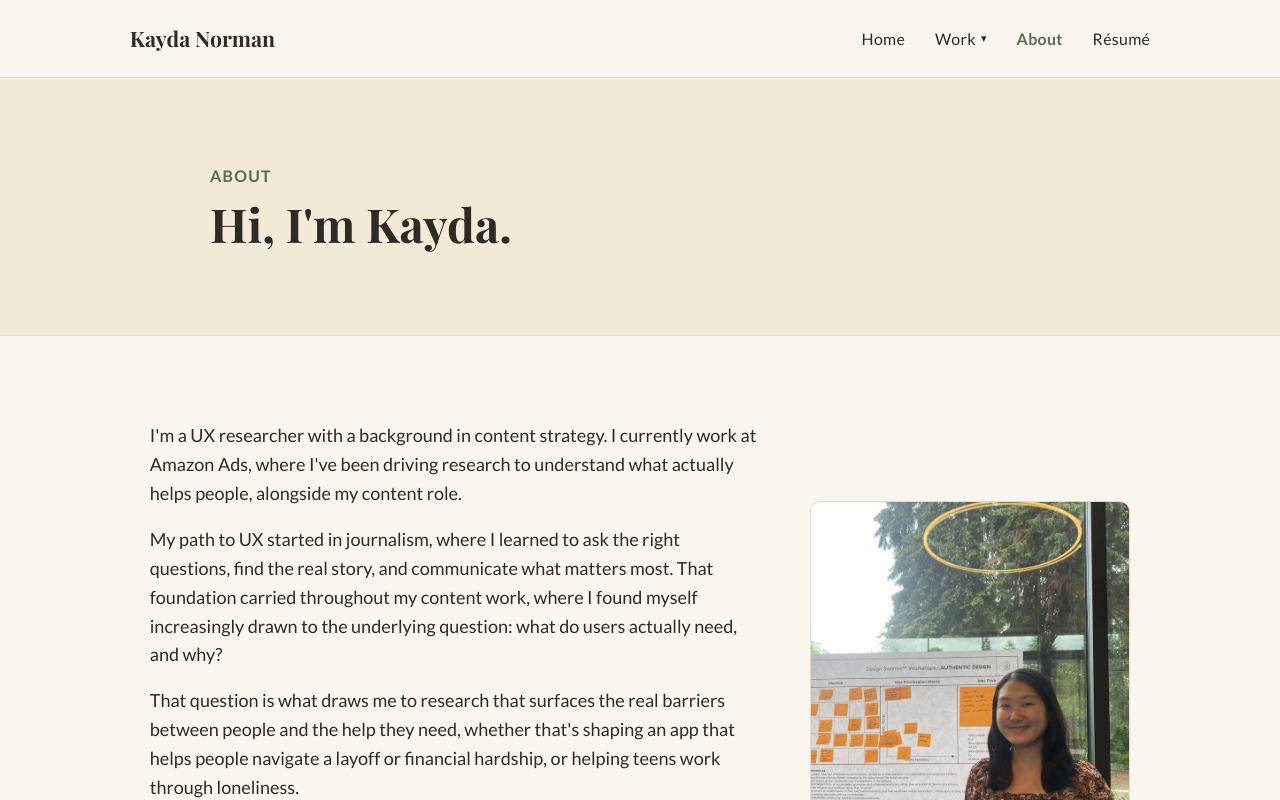
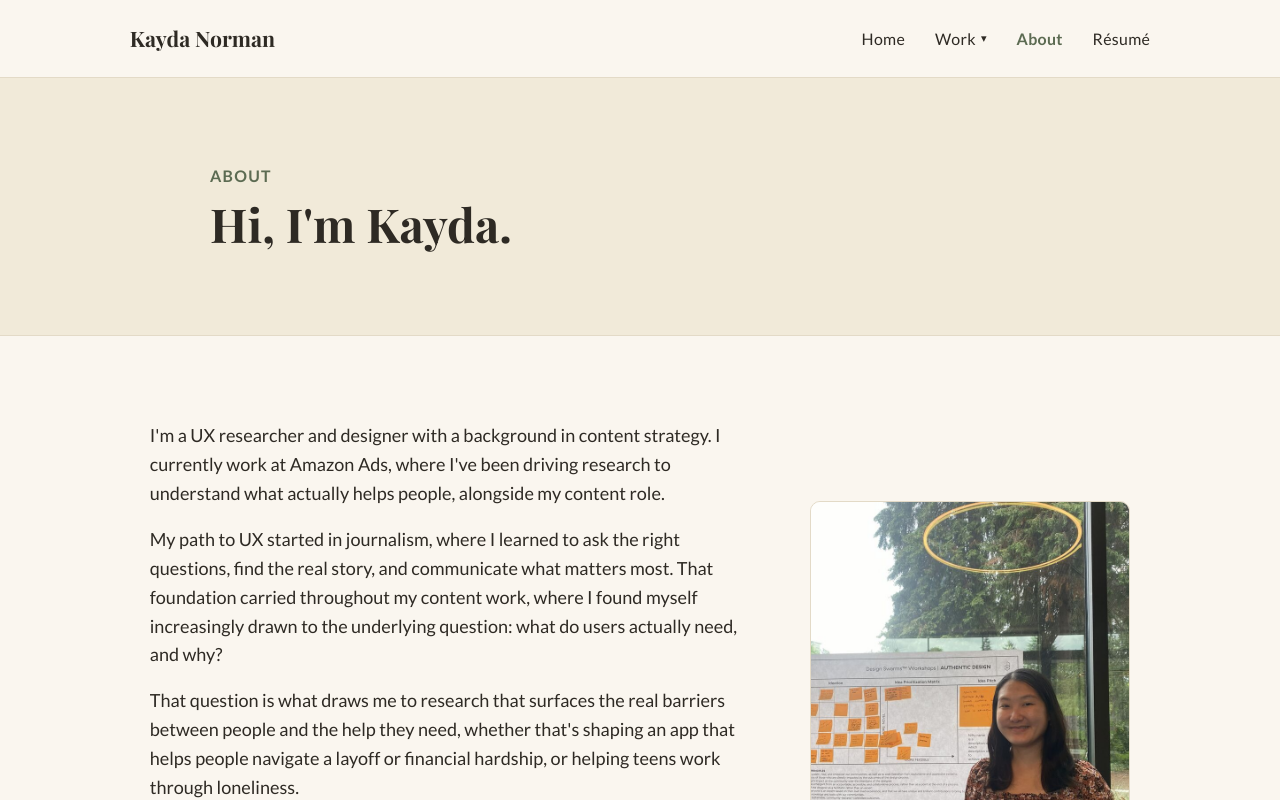
Before and after one commit to kn345/projects, a React (Vite) app: page /about in a window 1280 px wide. Shown: the top 800 px of the page. Built offline with nearby package versions, Linux system fonts and the light colour scheme.

Commit message:
Update About bio to say UX researcher and designer
Co-Authored-By: Claude Sonnet 5 <noreply@anthropic.com>
Claude-Session: https://claude.ai/code/session_0113M3NZaR24mC5vpAvaNJMp

```diff
--- a/src/pages/About.jsx
+++ b/src/pages/About.jsx
@@ -37,7 +37,7 @@ export default function About() {
           <div className="about-bio-grid">
             <div style={{ maxWidth: '620px' }}>
               <p>
-                I'm a UX researcher with a background in content strategy. I currently work at Amazon Ads,
+                I'm a UX researcher and designer with a background in content strategy. I currently work at Amazon Ads,
                 where I've been driving research to understand what actually helps people, alongside my
                 content role.
               </p>
```
